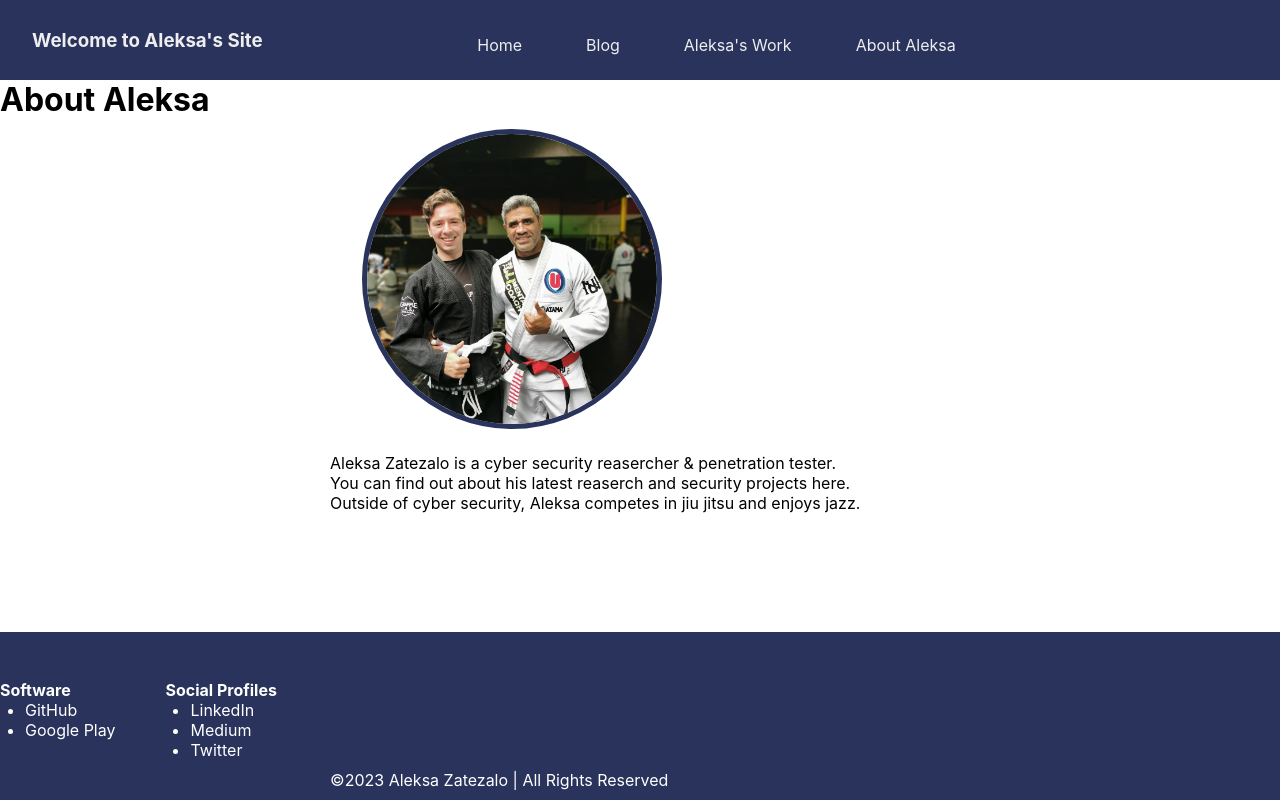
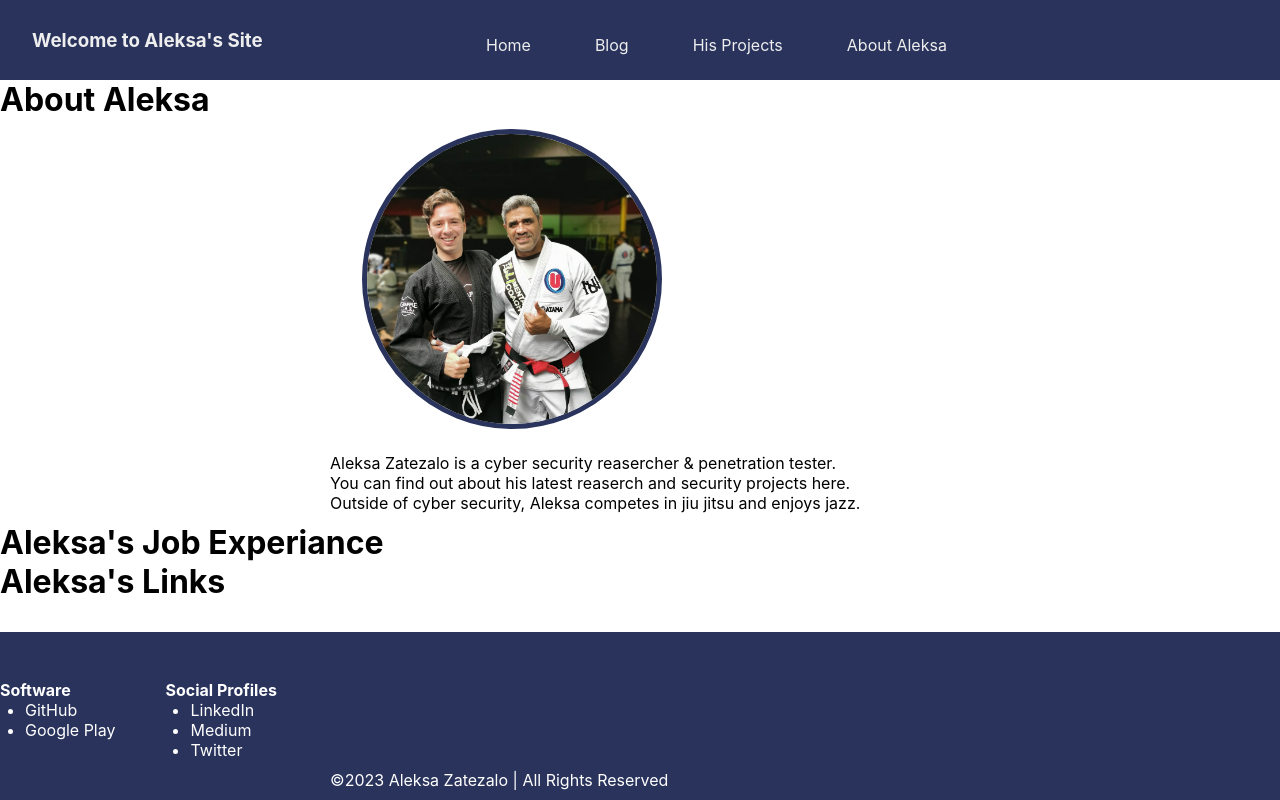
Before and after one commit to AleksaZatezalo/aleksazatezalo.com, a React (Create React App) app in the folder website/: page / in a window 1280 px wide. Built offline with nearby package versions, Linux system fonts and the light colour scheme.

Commit message:
Small changes

```diff
--- a/website/src/Components/About/About.js
+++ b/website/src/Components/About/About.js
@@ -18,6 +18,8 @@ function About() {
                 You can find out about his latest reaserch and security projects here. <br />
                 Outside of cyber security, Aleksa competes in jiu jitsu and enjoys jazz. <br />
             </p>
+            <h1>Aleksa's Job Experiance</h1>
+            <h1>Aleksa's Links</h1>
         </div>
     );
 }
--- a/website/src/Components/Navbar/Navbar.js
+++ b/website/src/Components/Navbar/Navbar.js
@@ -14,7 +14,7 @@ function Navbar() {
             <nav ref={navRef}>
                 <a href ="/#">Home</a>
                 <a href ="/#">Blog</a>
-                <a href ="/#">Aleksa's Work</a>
+                <a href ="/#">His Projects</a>
                 <a href ="/#">About Aleksa</a>
                 <button className="nav-btn nav-close-btn" onClick={showNavBar}>
                     <FaTimes/>
```
